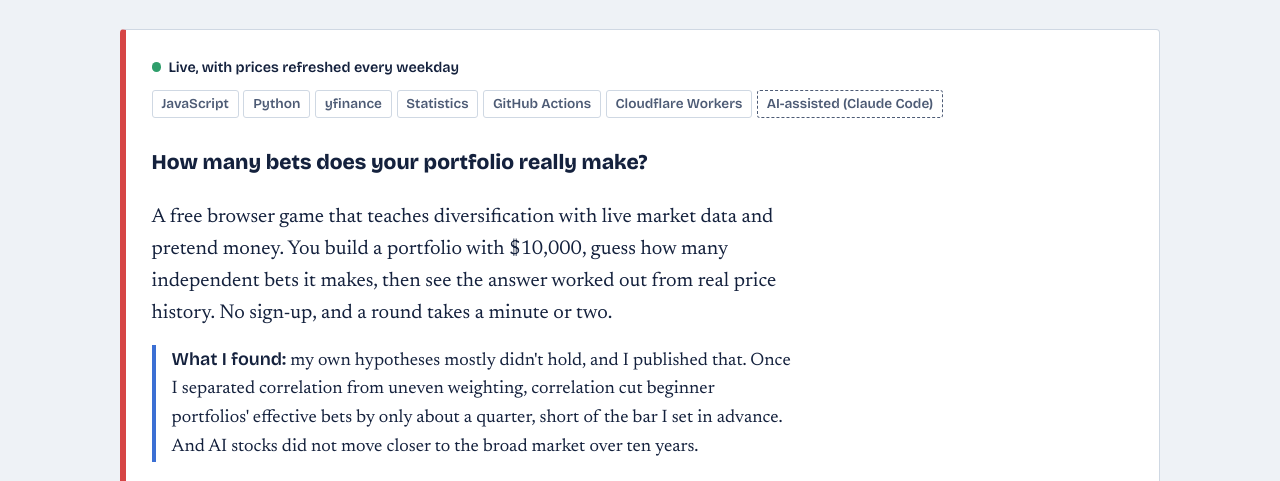
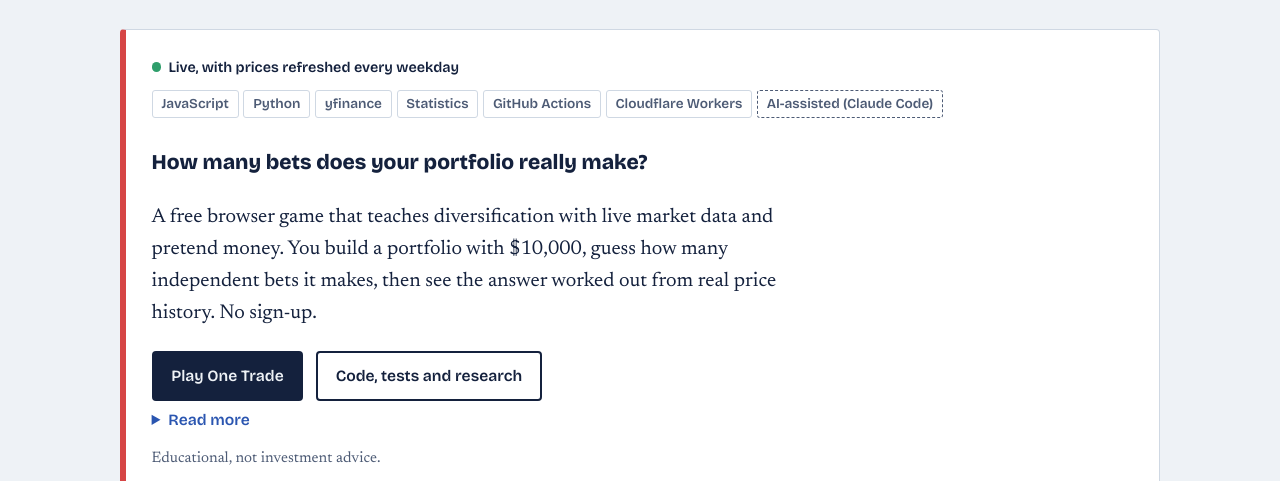
Before and after one commit to mayaagge/mayaagge.github.io, a plain HTML site: page index.html in a window 1280 px wide. Shown: the part 449-930 px from the top of the page. Drawn offline with nearby package versions, Linux system fonts and the light colour scheme.

Commit message:
Refactor HTML content and update text formatting

```diff
--- a/index.html
+++ b/index.html
@@ -109,9 +109,7 @@
   }
   /* featured project */
   .featured { margin: 0 0 1rem; }
-  .featured .lead-in { font-size: 1.25rem; max-width: 40rem; margin: 0 0 1rem; }
-  .finding { max-width: 40rem; margin: 0 0 1.4rem; padding-left: 1rem; border-left: 4px solid var(--phase-c); }
-  .finding strong { font-family: "Bricolage Grotesque", system-ui, sans-serif; font-weight: 600; }
+  .featured .lead-in { font-size: 1.25rem; max-width: 40rem; margin: 0 0 1.4rem; }
   .small-print { font-size: .95rem; color: var(--muted); margin: .9rem 0 0; }
 
   /* project cards */
@@ -169,8 +167,7 @@
           <span class="tag">JavaScript</span><span class="tag">Python</span><span class="tag">yfinance</span><span class="tag">Statistics</span><span class="tag">GitHub Actions</span><span class="tag">Cloudflare Workers</span><span class="tag ai">AI-assisted (Claude Code)</span>
         </div>
         <h3>How many bets does your portfolio really make?</h3>
-        <p class="lead-in">A free browser game that teaches diversification with live market data and pretend money. You build a portfolio with $10,000, guess how many independent bets it makes, then see the answer worked out from real price history. No sign-up, and a round takes a minute or two.</p>
-        <p class="finding"><strong>What I found:</strong> my own hypotheses mostly didn't hold, and I published that. Once I separated correlation from uneven weighting, correlation cut beginner portfolios' effective bets by only about a quarter, short of the bar I set in advance. And AI stocks did not move closer to the broad market over ten years.</p>
+        <p class="lead-in">A free browser game that teaches diversification with live market data and pretend money. You build a portfolio with $10,000, guess how many independent bets it makes, then see the answer worked out from real price history. No sign-up.</p>
         <div class="btns">
           <a class="btn solid" href="https://mayaagge.github.io/one-trade/">Play One Trade</a>
           <a class="btn" href="https://github.com/mayaagge/one-trade">Code, tests and research</a>
@@ -325,7 +322,7 @@
       <div class="about">
         <div>
           <p>I'm a first-year at the University of Chicago, interested in where markets, data and modeling meet. I like to pick a question, write down what I expect before I look, and let the data answer, even when it tells me I was wrong.</p>
-          <p>This shown through everything on this page, from math modeling contests and a physics simulation to One Trade, a market game I built, launched and published my pre-registered results for.</p>
+          <p>This shows through everything on this page, from math modeling contests and a physics simulation to One Trade, a market game I built, launched and published my pre-registered results for.</p>
           <p>For my resume, or to talk about any of these projects, <a href="mailto:maya.agge@gmail.com">email me</a> or find me on <a href="https://www.linkedin.com/in/mayaagge/">LinkedIn</a>.</p>
         </div>
         <div>
```
